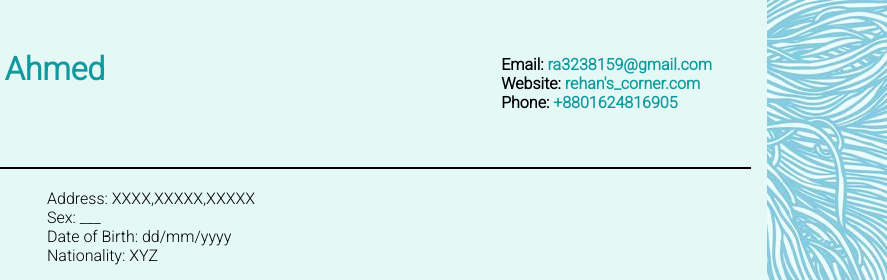
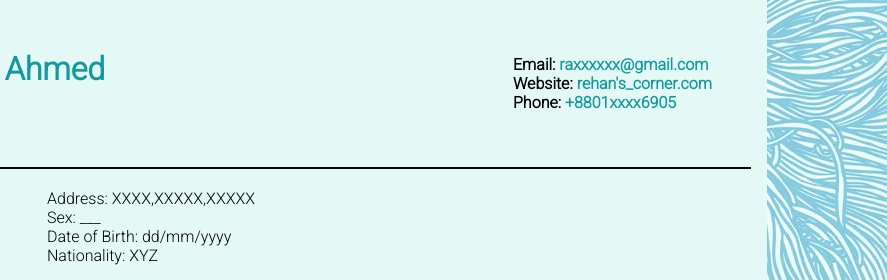
Before and after one commit to reh1548/cv-project, a plain HTML site: page index.html in a window 1280 px wide. Shown: the top 280 px of the page, 393-1280 px from the left. Drawn offline with Linux system fonts and the light colour scheme.

Commit message:
Update index.html

```diff
--- a/index.html
+++ b/index.html
@@ -19,9 +19,9 @@
                 <h3>Web Designer</h3>
             </div>
             <div class="header-contact">
-                <p>Email: <a href="mailto:ra3238159@gmail.com">ra3238159@gmail.com</a></p>
+                <p>Email: <a href="mailto:raxxxxxx@gmail.com">raxxxxxx@gmail.com</a></p>
                 <p>Website: <a href="#">rehan's_corner.com</a></p>
-                <p>Phone: <a href="tel:+8801624816905">+8801624816905</a></p>
+                <p>Phone: <a href="tel:+8801xxxx6905">+8801xxxx6905</a></p>
             </div>
 
         </header>
```
